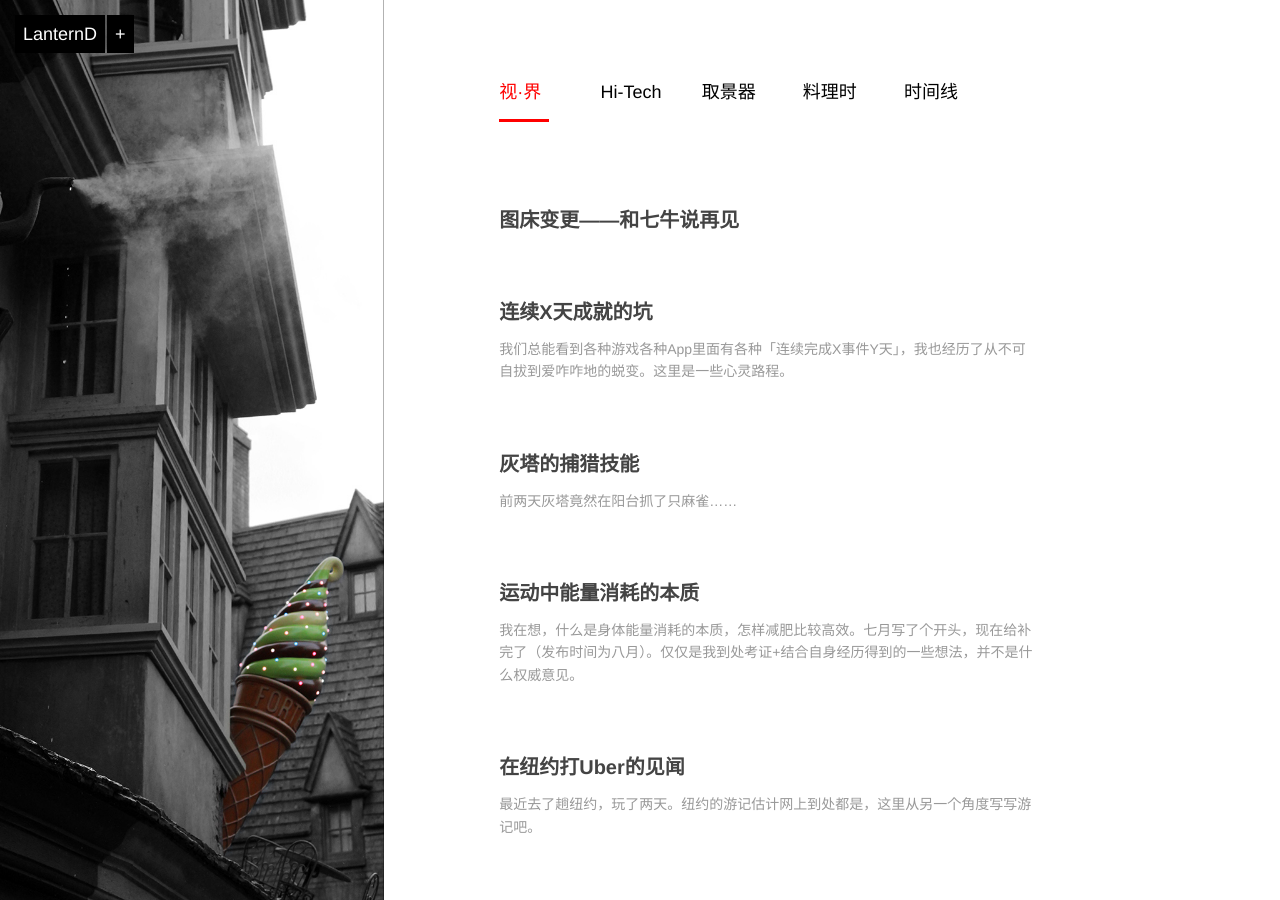
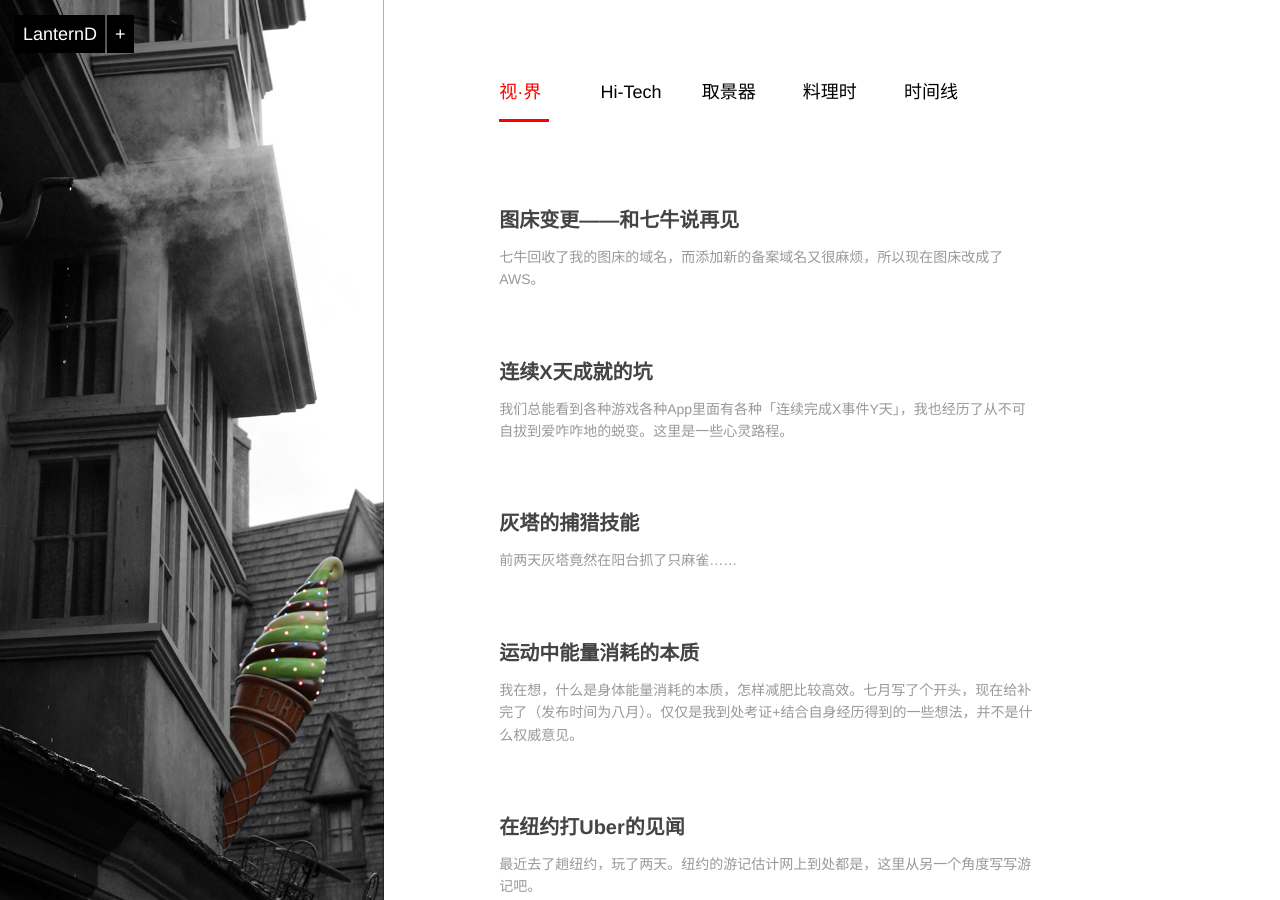
Before and after one commit to LanternD/lanternd.github.io, a Jekyll site: the page built from index.html, in a window 1280 px wide and 900 px high. Built offline with Jekyll 4.4.1, drawn with Linux system fonts in a browser that asks for light colours; nearby versions of some CDN libraries; the list of posts is cut into pages by our own code; comment, search, counter and statistics services are not loaded.

Commit message:
update post: image hosting update

```diff
--- a/blog/_posts/2018-10-31-image-hosting-update.md
+++ b/blog/_posts/2018-10-31-image-hosting-update.md
@@ -1,7 +1,7 @@
 ---
 layout: post
 title: 图床变更——和七牛说再见
-description:
+description: 七牛回收了我的图床的域名，而添加新的备案域名又很麻烦，所以现在图床改成了AWS。
 permalink: /image-hosting-update/
 categories: [Blog, 视・界]
 tags: [图床, 七牛, AWS, S3, Github]
@@ -36,7 +36,7 @@ date: 2018-10-31 21:18:10
 
 　呵呵。
 
-　只能说被Github Page惯坏了，对备案系统没有基本了解。
+　只能说被GitHub Page惯坏了，对备案系统没有基本了解。
 
 　所以，国内的服务提供商基本就都排除了。话说，七牛要回收测试域名的原因也是「应有关部门的要求」。管得真是太严了。
 
@@ -111,7 +111,7 @@ replace_link_in_blog_posts('~/Github/lanternd.github.io/blog/_posts', './output/
 
 　以后有空（一个Flag）可以加入图片压缩功能，进一步减小流量（但是会增加服务器开销的钱）。
 
-　其实七牛要收钱的话我还是愿意出一点的，每个月5块10块的。但是动不动就取消原来的服务，这种行为太另消费者伤心了。
+　其实七牛要收钱的话我还是愿意出一点的，每个月5块10块的。但是动不动就取消原来的服务，这种行为太另消费者伤心了。不过话说回来，还是得和七牛说一声「谢谢」。过去三年时间他们提供的服务还是令人满意的。
 
 ## 综合看
 
```
